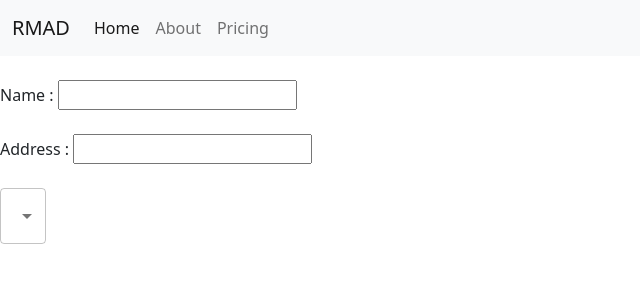
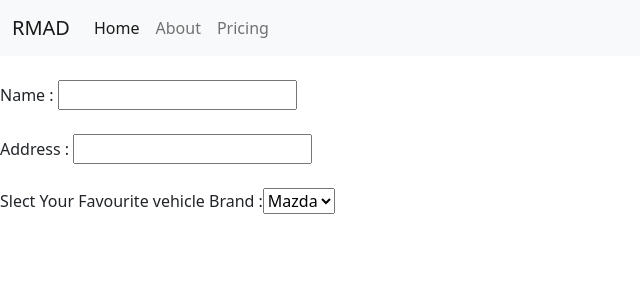
Before and after one commit to yasindu1997/rmad-react-demo, a React (Create React App) app: page / in a window 1280 px wide. Shown: the top 300 px of the page, without its empty margins (0-640 px from the left). Built offline with nearby package versions, Linux system fonts and the light colour scheme.

Commit message:
tes work added

```diff
--- a/src/pages/About.js
+++ b/src/pages/About.js
@@ -1,6 +1,5 @@
 import Navigation from "../components/Navigation"
 import { useState } from "react";
-import { Select, MenuItem } from "@mui/material";
 
 function About() {
 
@@ -20,17 +19,13 @@ function About() {
             <br></br>
             <br></br>
 
-            <Select
-                labelId="demo-simple-select-label"
-                id="demo-simple-select"
-                value={age}
-                label="Age"
-            // onChange={handleChange}
-            >
-                <MenuItem value={10}>Ten</MenuItem>
-                <MenuItem value={20}>Twenty</MenuItem>
-                <MenuItem value={30}>Thirty</MenuItem>
-            </Select>
+            Slect Your Favourite vehicle Brand :
+            <select>
+                <option value={"Mazda"}>Mazda</option>
+                <option value={"BMW"}>BMW</option>
+                <option value={"Toyota"}>Toyota</option>
+            </select>
+
         </div>
     )
 }
```
